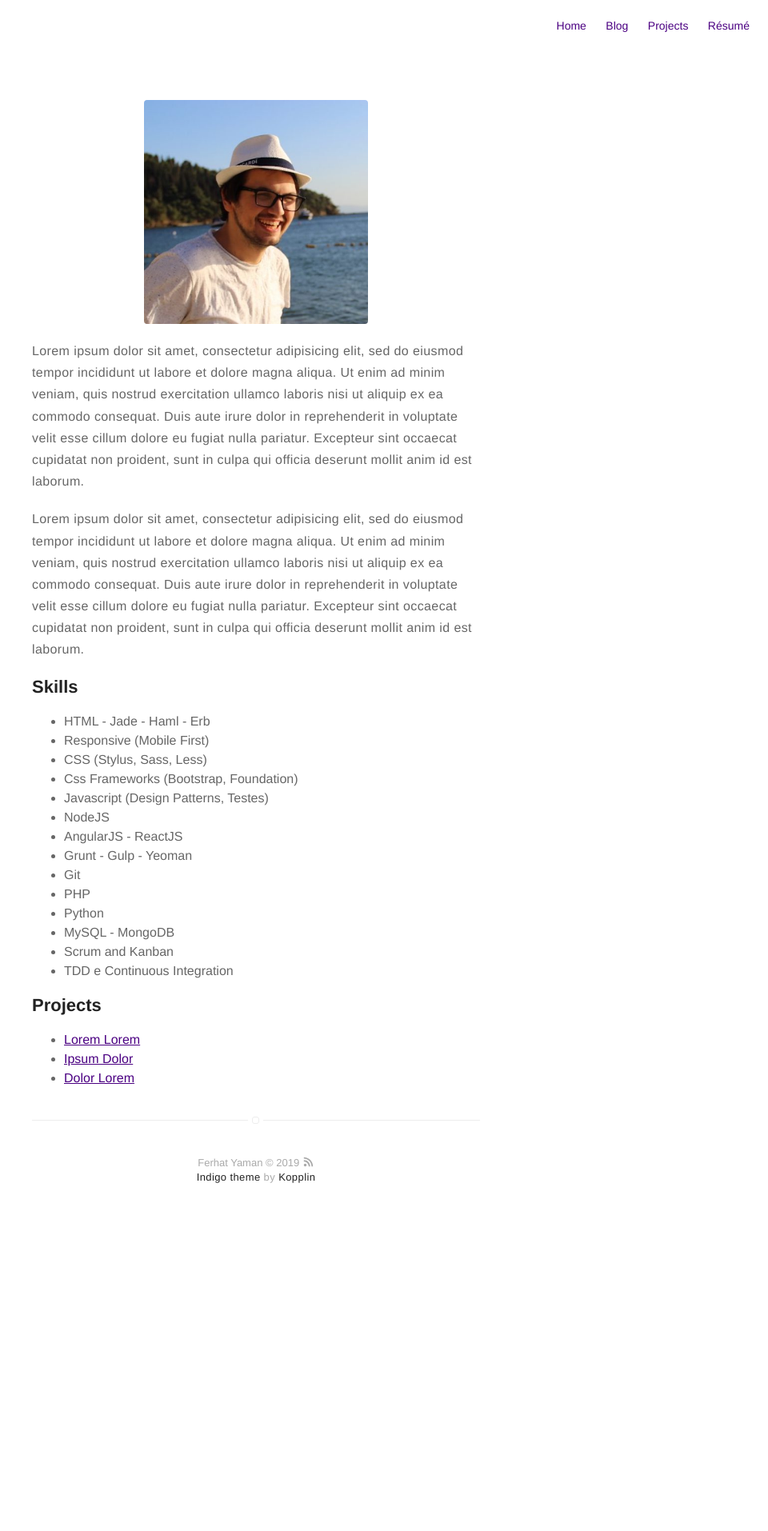
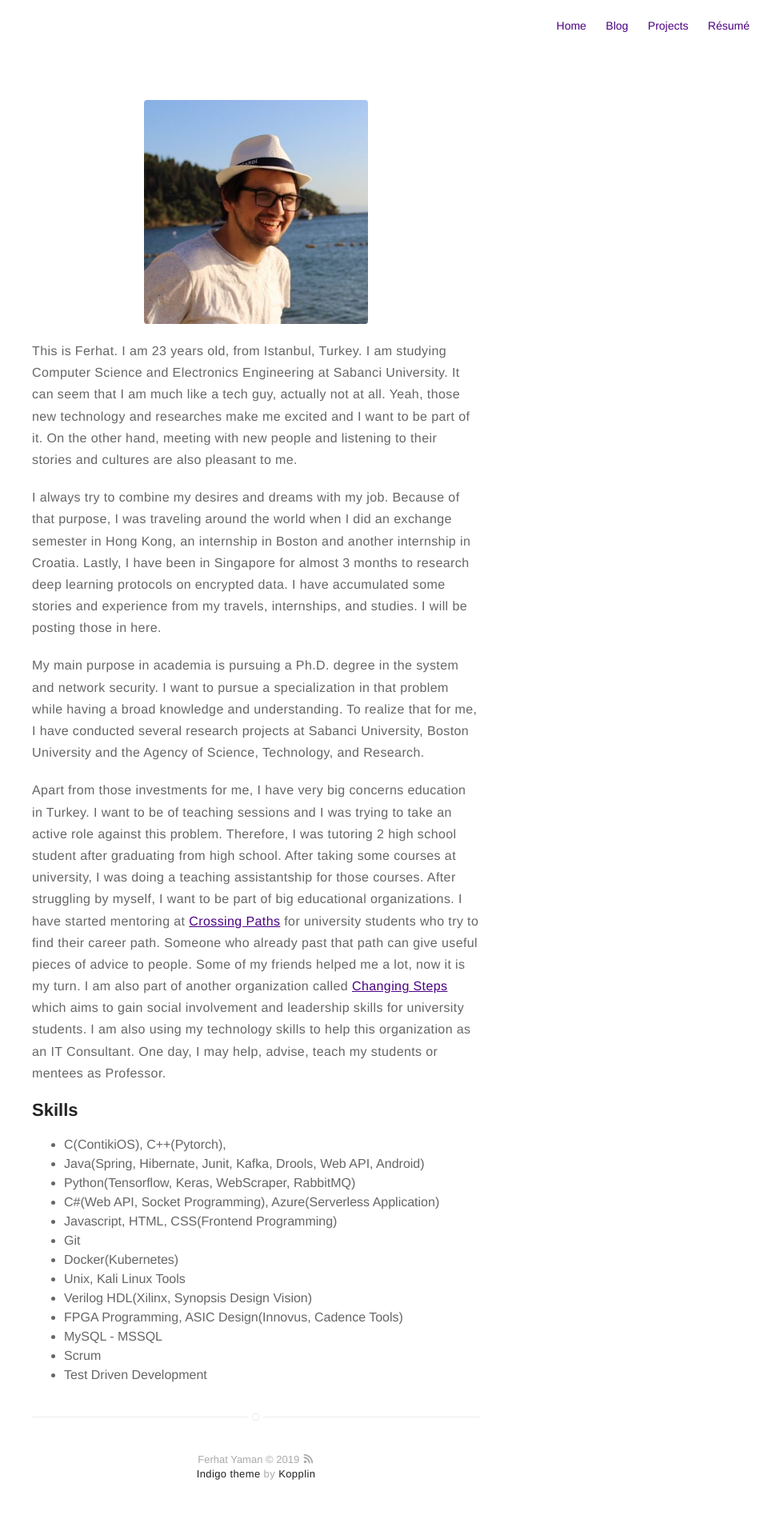
Before and after one commit to ferhatyaman/ferhatyaman.github.io, a Jekyll site: the page built from about.md, in a window 1280 px wide. Shown: the whole page at 80% size, without its empty margins (320-1280 px from the left). Built offline with Jekyll 4.4.1, drawn with Linux system fonts in a browser that asks for light colours; before the commit the page ends 1543 px from its top, so only the background shows below that.

Commit message:
About.md is updated.

```diff
--- a/about.md
+++ b/about.md
@@ -4,43 +4,29 @@ layout: page
 ---
 ![Profile Image]({{ site.url }}/{{ site.picture }})
 
-<p>Lorem ipsum dolor sit amet, consectetur adipisicing elit, sed do eiusmod
-tempor incididunt ut labore et dolore magna aliqua. Ut enim ad minim veniam,
-quis nostrud exercitation ullamco laboris nisi ut aliquip ex ea commodo
-consequat. Duis aute irure dolor in reprehenderit in voluptate velit esse
-cillum dolore eu fugiat nulla pariatur. Excepteur sint occaecat cupidatat non
-proident, sunt in culpa qui officia deserunt mollit anim id est laborum.</p>
+<p>This is Ferhat. I am 23 years old, from Istanbul, Turkey. I am studying Computer Science and Electronics Engineering at Sabanci University. It can seem that I am much like a tech guy, actually not at all. Yeah, those new technology and researches make me excited and I want to be part of it. On the other hand, meeting with new people and listening to their stories and cultures are also pleasant to me.</p>
 
-<p>Lorem ipsum dolor sit amet, consectetur adipisicing elit, sed do eiusmod
-tempor incididunt ut labore et dolore magna aliqua. Ut enim ad minim veniam,
-quis nostrud exercitation ullamco laboris nisi ut aliquip ex ea commodo
-consequat. Duis aute irure dolor in reprehenderit in voluptate velit esse
-cillum dolore eu fugiat nulla pariatur. Excepteur sint occaecat cupidatat non
-proident, sunt in culpa qui officia deserunt mollit anim id est laborum.</p>
+<p>I always try to combine my desires and dreams with my job. Because of that purpose, I was traveling around the world when I did an exchange semester in Hong Kong, an internship in Boston and another internship in Croatia. Lastly, I have been in Singapore for almost 3 months to research deep learning protocols on encrypted data. I have accumulated some stories and experience from my travels, internships, and studies. I will be posting those in here.</p>
+
+<p>My main purpose in academia is pursuing a Ph.D. degree in the system and network security. I want to pursue a specialization in that problem while having a broad knowledge and understanding. To realize that for me, I have conducted several research projects at Sabanci University, Boston University and the Agency of Science, Technology, and Research.</p>
+
+<p>Apart from those investments for me, I have very big concerns education in Turkey. I want to be of teaching sessions and I was trying to take an active role against this problem. Therefore, I was tutoring 2 high school student after graduating from high school. After taking some courses at university, I was doing a teaching assistantship for those courses. After struggling by myself, I want to be part of big educational organizations. I have started mentoring at <a href="https://kesisenyollar.org/en/">Crossing Paths</a> for university students who try to find their career path. Someone who already past that path can give useful pieces of advice to people. Some of my friends helped me a lot, now it is my turn. I am also part of another organization called <a href="https://degistirenadimlar.org/">Changing Steps</a> which aims to gain social involvement and leadership skills for university students. I am also using my technology skills to help this organization as an IT Consultant. One day, I may help, advise, teach my students or mentees as Professor. </p>
+
 
 <h2>Skills</h2>
 
 <ul class="skill-list">
-	<li>HTML - Jade - Haml - Erb</li>
-	<li>Responsive (Mobile First)</li>
-	<li>CSS (Stylus, Sass, Less)</li>
-	<li>Css Frameworks (Bootstrap, Foundation)</li>
-	<li>Javascript (Design Patterns, Testes)</li>
-	<li>NodeJS</li>
-	<li>AngularJS - ReactJS</li>
-	<li>Grunt - Gulp - Yeoman</li>
+	<li>C(ContikiOS), C++(Pytorch),</li>
+	<li>Java(Spring, Hibernate, Junit, Kafka, Drools, Web API, Android)</li>
+	<li>Python(Tensorflow, Keras, WebScraper, RabbitMQ)</li>
+	<li>C#(Web API, Socket Programming), Azure(Serverless Application)</li>
+	<li>Javascript, HTML, CSS(Frontend Programming)</li>
 	<li>Git</li>
-	<li>PHP</li>
-	<li>Python</li>
-	<li>MySQL - MongoDB</li>
-	<li>Scrum and Kanban</li>
-	<li>TDD e Continuous Integration</li>
+	<li>Docker(Kubernetes)</li>
+	<li>Unix, Kali Linux Tools</li>
+	<li>Verilog HDL(Xilinx, Synopsis Design Vision)</li>
+	<li>FPGA Programming, ASIC Design(Innovus, Cadence Tools)</li>
+	<li>MySQL - MSSQL</li>
+	<li>Scrum</li>
+	<li>Test Driven Development</li>
 </ul>
-
-<h2>Projects</h2>
-
-<ul>
-	<li><a href="https://github.com/">Lorem Lorem</a></li>
-	<li><a href="https://github.com/">Ipsum Dolor</a></li>
-	<li><a href="https://github.com/">Dolor Lorem</a></li>
-</ul>
```
